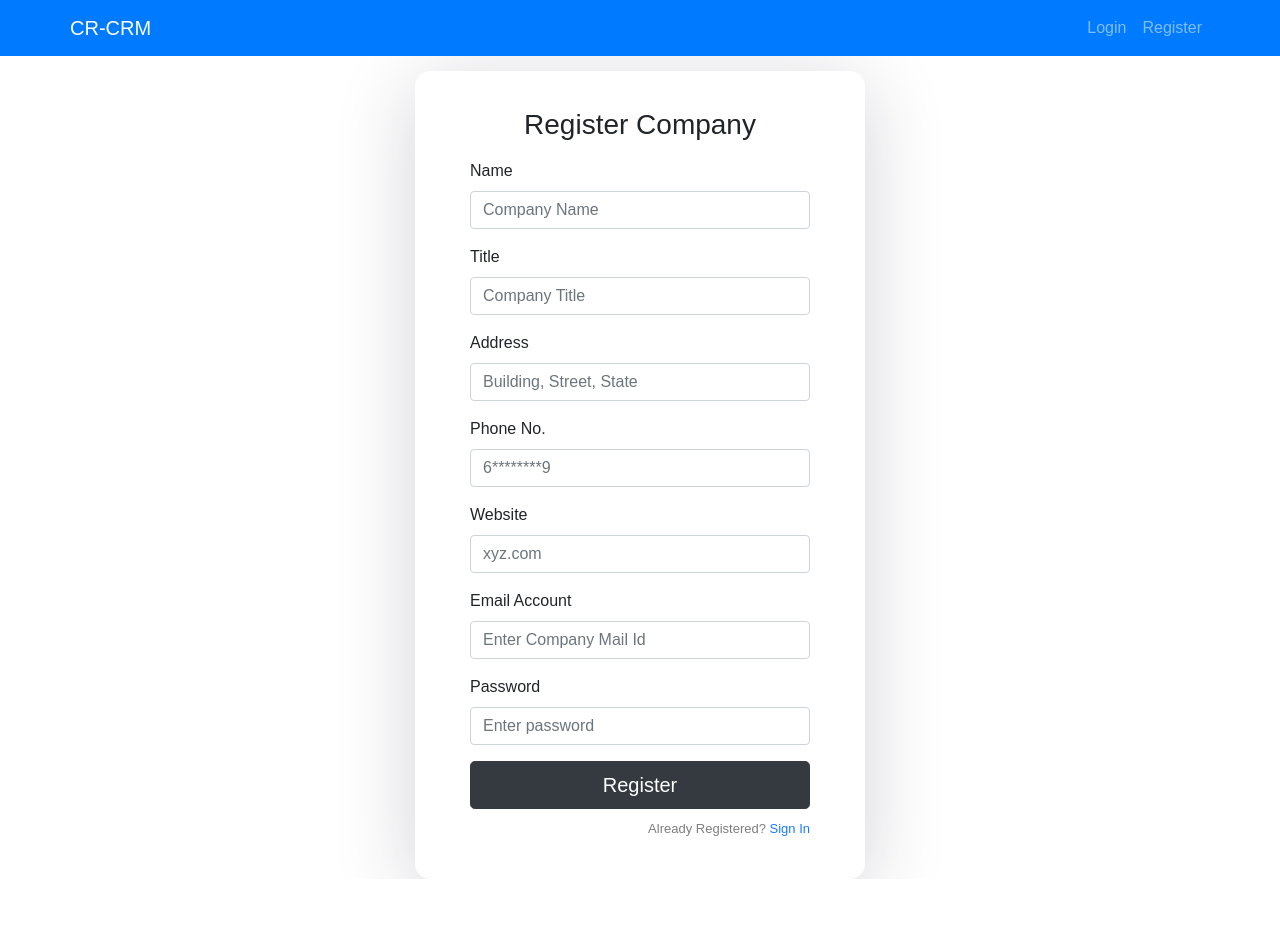
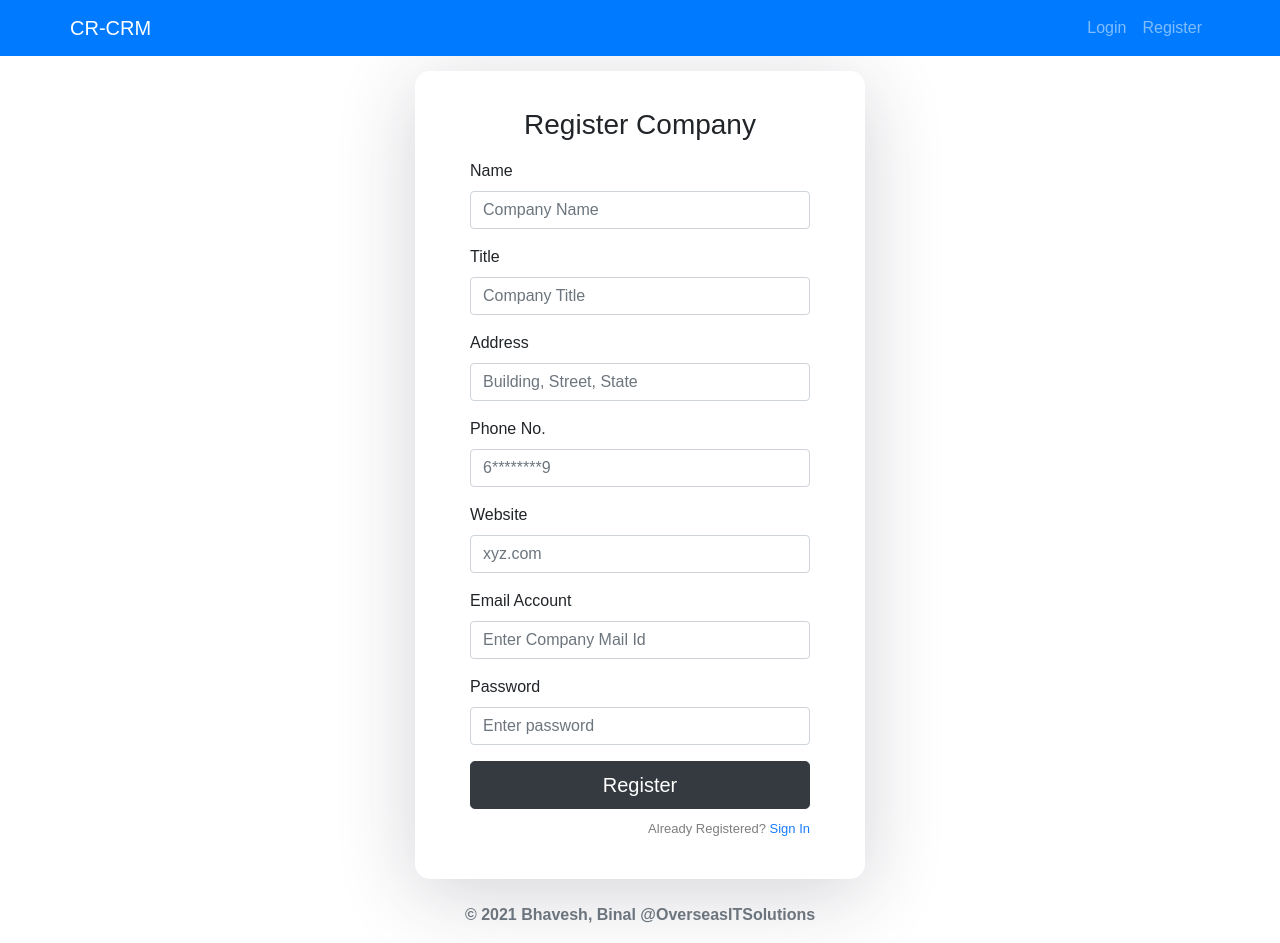
Before and after one commit to GDSC-IU/CR-CRM, a React (Create React App) app in the folder client/: page /register in a window 1280 px wide. Before the commit the page ends 879 px from the top, so only its background shows below. Built offline with nearby package versions, Linux system fonts and the light colour scheme.

Commit message:
Copyright Added

```diff
--- a/client/src/components/Login.js
+++ b/client/src/components/Login.js
@@ -1,5 +1,5 @@
 import React, { Component } from 'react';
-import { Button, Form } from 'react-bootstrap';
+import { Button, Form, Container, Row, Col } from 'react-bootstrap';
 import { Link, Switch, Route } from 'react-router-dom';
 import Navigation from './Navigation';
 import Register from './Register';
@@ -90,6 +90,13 @@ class Login extends Component {
             </p>
           </Form>
         </div>
+        <Container>
+          <Row className="mt-2">
+            <footer as={Col} className="mx-auto">
+              <p className="text-center text-secondary font-weight-bold mt-2">&copy; 2021 Bhavesh, Binal @OverseasITSolutions</p>
+            </footer>
+          </Row>
+        </Container>
         <Switch>
           <Route path="/register" component={Register} />
         </Switch>
--- a/client/src/components/Register.js
+++ b/client/src/components/Register.js
@@ -1,7 +1,7 @@
 import React, { Component } from 'react';
 import { Switch, Route, Link } from "react-router-dom";
 import Login from './Login';
-import { Form, Button } from 'react-bootstrap';
+import { Form, Button, Container, Row, Col } from 'react-bootstrap';
 import Navigation from './Navigation';
 
 class Register extends Component {
@@ -128,6 +128,13 @@ class Register extends Component {
             </p>
           </Form>
         </div>
+        <Container>
+          <Row className="mt-3">
+            <footer as={Col} className="mx-auto">
+              <p className="text-center text-secondary font-weight-bold mt-2">&copy; 2021 Bhavesh, Binal @OverseasITSolutions</p>
+            </footer>
+          </Row>
+        </Container>
         <Switch>
           <Route path="/login" component={Login} />
         </Switch>
```
